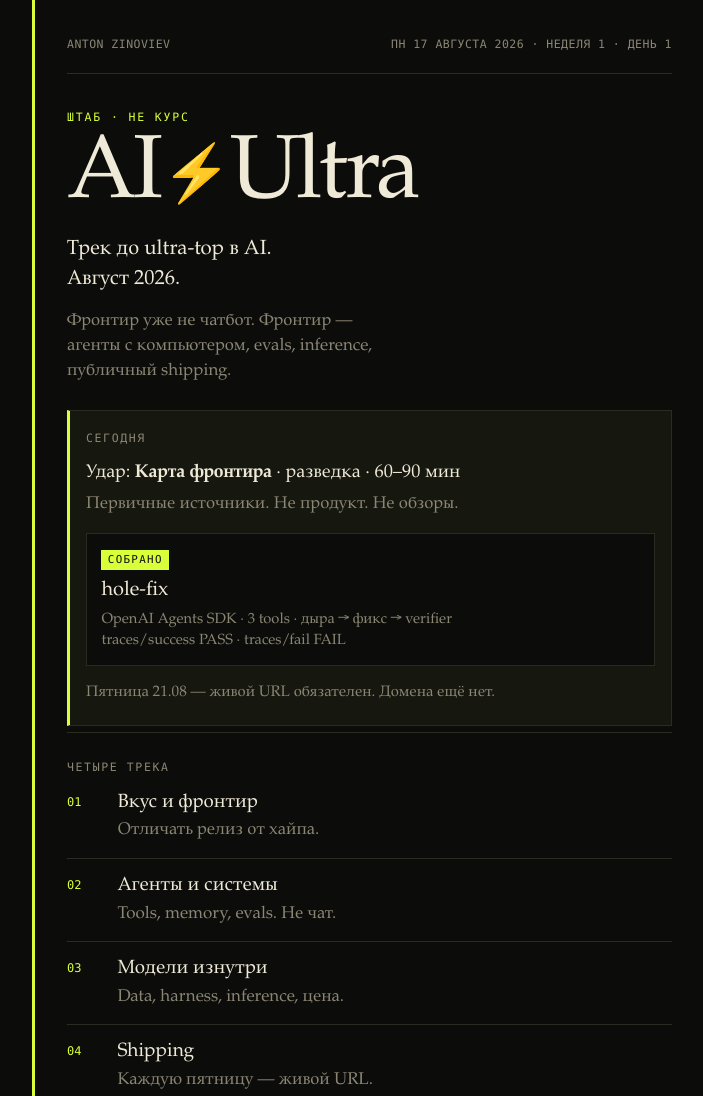
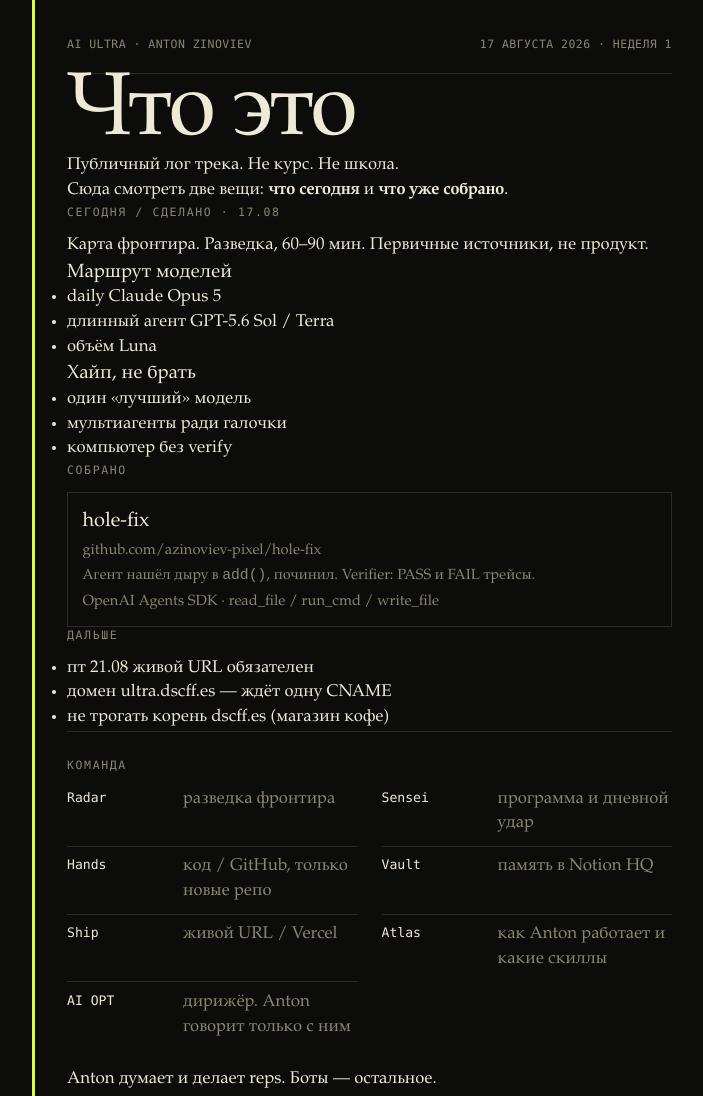
Before and after one commit to azinoviev-pixel/ai-ultra, a plain HTML site: page index.html in a window 1280 px wide. Shown: the top 1096 px of the page, without its empty margins (272-975 px from the left). Drawn offline with Linux system fonts and the light colour scheme.

Commit message:
витрина: лог вместо постера — зачем, маршрут, hole-fix, CNAME

```diff
--- a/index.html
+++ b/index.html
@@ -3,47 +3,62 @@
 <head>
   <meta charset="utf-8">
   <meta name="viewport" content="width=device-width, initial-scale=1">
-  <title>AI Ultra — Anton Zinoviev</title>
-  <meta name="description" content="Не курс. Не школа. Трек до ultra-top в AI. Август 2026.">
+  <title>AI Ultra — лог трека</title>
+  <meta name="description" content="Публичный лог трека AI Ultra. Что сегодня и что уже собрано.">
   <link rel="stylesheet" href="styles.css">
 </head>
 <body>
   <div class="frame">
     <header class="top">
-      <p>Anton Zinoviev</p>
-      <p>пн 17 августа 2026 · неделя 1 · день 1</p>
+      <p>AI Ultra · Anton Zinoviev</p>
+      <p>17 августа 2026 · неделя 1</p>
     </header>
 
-    <section class="hero">
-      <p class="kicker">штаб · не курс</p>
-      <h1>AI<span class="bolt">⚡</span>Ultra</h1>
-      <p class="line">Трек до ultra-top в AI.<br>Август 2026.</p>
-      <p class="frontier">Фронтир уже не чатбот. Фронтир — агенты с компьютером, evals, inference, публичный shipping.</p>
+    <section class="what" id="what">
+      <h1>Что это</h1>
+      <p>Публичный лог трека. Не курс. Не школа.</p>
+      <p>Сюда смотреть две вещи: <strong>что сегодня</strong> и <strong>что уже собрано</strong>.</p>
     </section>
 
-    <section class="now" id="today">
-      <h2>Сегодня</h2>
-      <p class="now-hit">Удар: <strong>Карта фронтира</strong> · разведка · 60–90 мин</p>
-      <p class="now-note">Первичные источники. Не продукт. Не обзоры.</p>
-      <a class="ship" href="https://github.com/azinoviev-pixel/hole-fix">
-        <span class="ship-tag">собрано</span>
-        <span class="ship-name">hole-fix</span>
-        <span class="ship-meta">OpenAI Agents SDK · 3 tools · дыра → фикс → verifier<br>traces/success PASS · traces/fail FAIL</span>
-      </a>
-      <p class="now-fri">Пятница 21.08 — живой URL обязателен. Домена ещё нет.</p>
+    <section class="log" id="today">
+      <h2>Сегодня / сделано · 17.08</h2>
+      <p class="hit">Карта фронтира. Разведка, 60–90 мин. Первичные источники, не продукт.</p>
+
+      <h3>Маршрут моделей</h3>
+      <ul class="facts">
+        <li><span>daily</span> Claude Opus 5</li>
+        <li><span>длинный агент</span> GPT-5.6 Sol / Terra</li>
+        <li><span>объём</span> Luna</li>
+      </ul>
+
+      <h3>Хайп, не брать</h3>
+      <ul class="plain">
+        <li>один «лучший» модель</li>
+        <li>мультиагенты ради галочки</li>
+        <li>компьютер без verify</li>
+      </ul>
     </section>
 
-    <section class="block">
-      <h2>Четыре трека</h2>
-      <ol class="tracks">
-        <li><span class="n">01</span><div><h3>Вкус и фронтир</h3><p>Отличать релиз от хайпа.</p></div></li>
-        <li><span class="n">02</span><div><h3>Агенты и системы</h3><p>Tools, memory, evals. Не чат.</p></div></li>
-        <li><span class="n">03</span><div><h3>Модели изнутри</h3><p>Data, harness, inference, цена.</p></div></li>
-        <li><span class="n">04</span><div><h3>Shipping</h3><p>Каждую пятницу — живой URL.</p></div></li>
-      </ol>
+    <section class="log" id="built">
+      <h2>Собрано</h2>
+      <a class="ship" href="https://github.com/azinoviev-pixel/hole-fix">
+        <span class="ship-name">hole-fix</span>
+        <span class="ship-meta">github.com/azinoviev-pixel/hole-fix</span>
+        <span class="ship-meta">Агент нашёл дыру в <code>add()</code>, починил. Verifier: PASS и FAIL трейсы.</span>
+        <span class="ship-meta">OpenAI Agents SDK · read_file / run_cmd / write_file</span>
+      </a>
     </section>
 
-    <section class="block">
+    <section class="log" id="next">
+      <h2>Дальше</h2>
+      <ul class="facts">
+        <li><span>пт 21.08</span> живой URL обязателен</li>
+        <li><span>домен</span> ultra.dscff.es — ждёт одну CNAME</li>
+        <li><span>не трогать</span> корень dscff.es (магазин кофе)</li>
+      </ul>
+    </section>
+
+    <section class="block dim">
       <h2>Команда</h2>
       <dl class="team">
         <div><dt>Radar</dt><dd>разведка фронтира</dd></div>
@@ -57,14 +72,20 @@
       <p class="note">Anton думает и делает reps. Боты — остальное.</p>
     </section>
 
-    <section class="rule">
-      <p>Один удар в день. Пятница всегда публичная. Не «почти готово».</p>
+    <section class="block dim">
+      <h2>Четыре трека</h2>
+      <ol class="tracks">
+        <li><span class="n">01</span><div><h3>Вкус и фронтир</h3><p>Отличать релиз от хайпа.</p></div></li>
+        <li><span class="n">02</span><div><h3>Агенты и системы</h3><p>Tools, memory, evals. Не чат.</p></div></li>
+        <li><span class="n">03</span><div><h3>Модели изнутри</h3><p>Data, harness, inference, цена.</p></div></li>
+        <li><span class="n">04</span><div><h3>Shipping</h3><p>Каждую пятницу — живой URL.</p></div></li>
+      </ol>
     </section>
 
     <footer>
-      <a href="https://github.com/azinoviev-pixel">azinoviev-pixel</a>
       <a href="https://github.com/azinoviev-pixel/ai-ultra">этот репо</a>
       <a href="https://github.com/azinoviev-pixel/hole-fix">hole-fix</a>
+      <a href="https://github.com/azinoviev-pixel">azinoviev-pixel</a>
     </footer>
   </div>
 </body>
```
